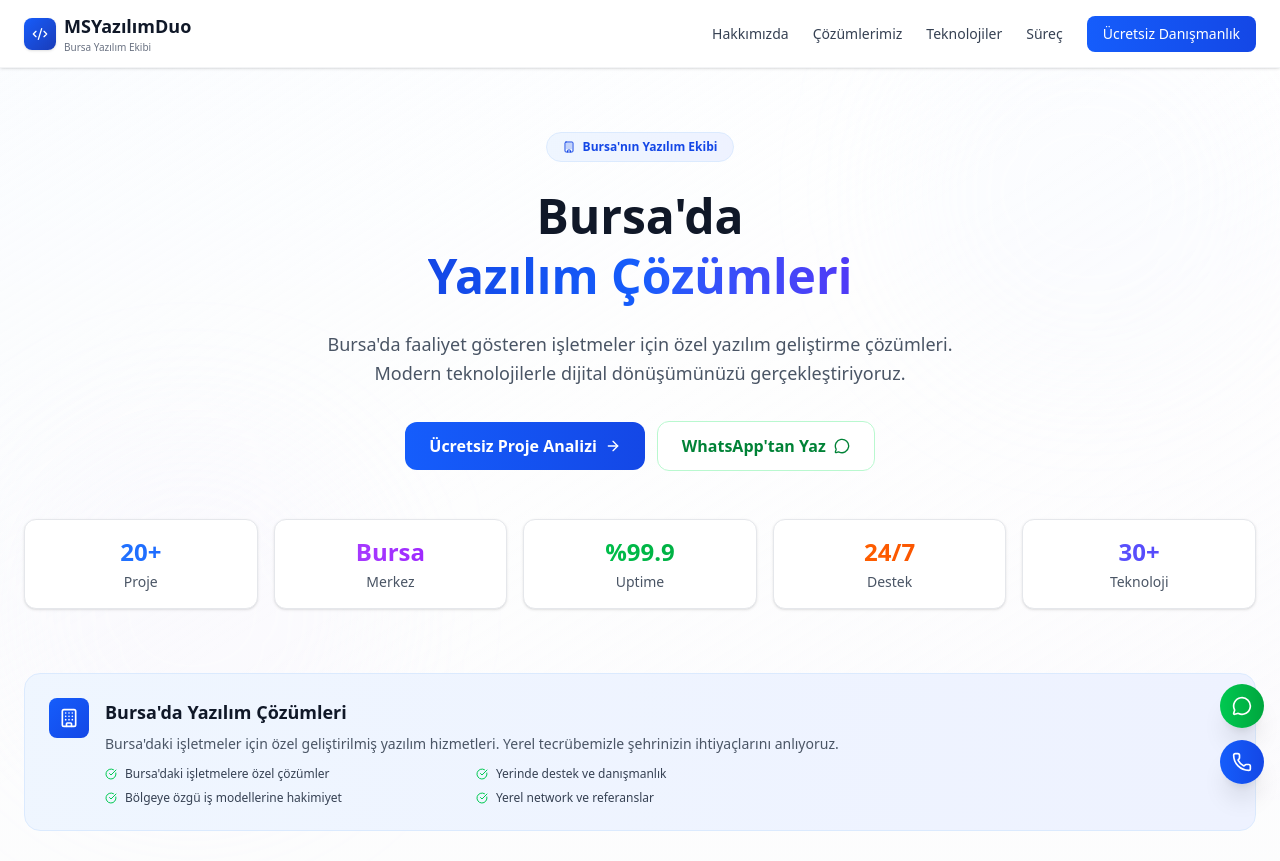
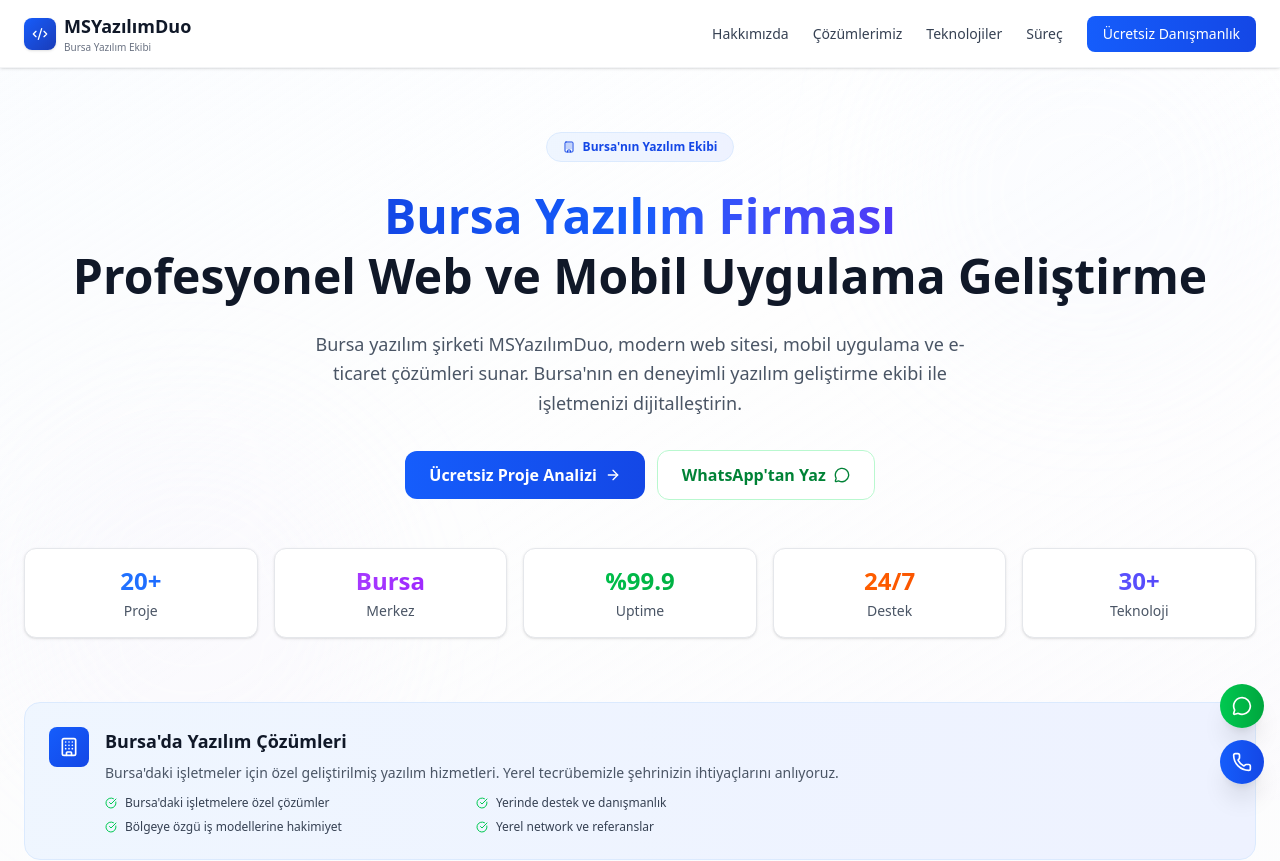
Before and after one commit to FurpaSerdal/msyazilimduo-website, a Next.js app: page / in a window 1280 px wide. Shown: the top 861 px of the page. Built offline with nearby package versions, Linux system fonts and the light colour scheme.

Commit message:
SEO optimization: Bursa yazılım keyword targeting and meta improvements

```diff
--- a/app/layout.tsx
+++ b/app/layout.tsx
@@ -4,11 +4,11 @@
 export const metadata: Metadata = {
   metadataBase: new URL('https://msyazilimduo.com'),
   title: {
-    default: "MSYazılımDuo | Profesyonel Web ve Yazılım Geliştirme Hizmetleri",
-    template: "%s | MSYazılımDuo"
+    default: "Bursa Yazılım | MSYazılımDuo - Profesyonel Web ve Mobil Uygulama Geliştirme",
+    template: "%s | MSYazılımDuo - Bursa Yazılım"
   },
-  description: "Bursa'da yazılım geliştirme hizmetleri. Next.js, React, Node.js ile kurumsal web uygulamaları, mobil uygulama, e-ticaret ve cloud çözümleri. 20+ başarılı proje.",
-  keywords: ["bursa yazılım", "bursa web tasarım", "yazılım geliştirme bursa", "web uygulama bursa", "mobil uygulama geliştirme", "e-ticaret çözümleri", "nextjs react node.js", "fullstack developer", "digital çözümler"],
+  description: "Bursa yazılım firması MSYazılımDuo ile profesyonel web sitesi, mobil uygulama ve yazılım geliştirme hizmetleri. Bursa'nın en iyi yazılım şirketi. Next.js, React, Node.js ile kurumsal çözümler. 7/24 destek, uygun fiyat, hızlı teslimat.",
+  keywords: ["bursa yazılım", "bursa yazılım firması", "bursa yazılım şirketi", "bursa web tasarım", "bursa web sitesi", "yazılım geliştirme bursa", "web uygulama bursa", "mobil uygulama bursa", "bursa e-ticaret", "bursa dijital ajans", "nextjs bursa", "react bursa", "web tasarım bursa", "yazılım hizmeti bursa"],
   authors: [{ name: "MSYazılımDuo", url: "https://msyazilimduo.com" }],
   creator: "MSYazılımDuo",
   publisher: "MSYazılımDuo",
@@ -21,9 +21,9 @@
     type: "website",
     locale: "tr_TR",
     url: "https://msyazilimduo.com",
-    siteName: "MSYazılımDuo Yazılım Stüdyosu",
-    title: "MSYazılımDuo | Profesyonel Web ve Yazılım Geliştirme",
-    description: "Modern teknolojilerle ölçeklenebilir, güvenli ve yüksek performanslı yazılım çözümleri. Next.js, React, Node.js uzmanı.",
+    siteName: "MSYazılımDuo - Bursa Yazılım Firması",
+    title: "Bursa Yazılım | MSYazılımDuo - Web Sitesi ve Mobil Uygulama",
+    description: "Bursa'nın lider yazılım şirketi. Profesyonel web sitesi, mobil uygulama, e-ticaret ve kurumsal yazılım geliştirme. Modern teknolojilerle ölçeklenebilir çözümler.",
     images: [
       {
         url: "/og-image.svg",
@@ -36,8 +36,8 @@
   },
   twitter: {
     card: "summary_large_image",
-    title: "MSYazılımDuo | Profesyonel Web ve Yazılım Geliştirme",
-    description: "Modern teknolojilerle ölçeklenebilir, güvenli ve yüksek performanslı yazılım çözümleri.",
+    title: "Bursa Yazılım | MSYazılımDuo - Web ve Mobil Uygulama Geliştirme",
+    description: "Bursa'da profesyonel yazılım geliştirme hizmetleri. Web sitesi, mobil uygulama, e-ticaret çözümleri. Uygun fiyat, hızlı teslimat.",
     images: ["/og-image.svg"],
     creator: "@msyazilimduo",
   },
@@ -64,7 +64,7 @@
   },
   manifest: "/manifest.json",
   verification: {
-    google: "google-site-verification-code",
+    google: "google82654c7cb7df78c1",
   },
   alternates: {
     canonical: "https://msyazilimduo.com",
--- a/app/page.tsx
+++ b/app/page.tsx
@@ -345,16 +345,16 @@
             </div>
 
             <h1 className="text-3xl sm:text-4xl md:text-5xl font-bold mb-6 text-gray-900 leading-tight">
-              Bursa'da
+              <span className="bg-gradient-to-r from-blue-700 via-blue-600 to-indigo-600 bg-clip-text text-transparent">
+                Bursa Yazılım Firması
+              </span>
               <br />
-              <span className="bg-gradient-to-r from-blue-700 via-blue-600 to-indigo-600 bg-clip-text text-transparent">
-                Yazılım Çözümleri
-              </span>
+              Profesyonel Web ve Mobil Uygulama Geliştirme
             </h1>
 
             <p className="text-base sm:text-lg text-gray-600 mb-8 leading-relaxed max-w-2xl mx-auto">
-              Bursa'da faaliyet gösteren işletmeler için özel yazılım geliştirme çözümleri.
-              Modern teknolojilerle dijital dönüşümünüzü gerçekleştiriyoruz.
+              Bursa yazılım şirketi MSYazılımDuo, modern web sitesi, mobil uygulama ve e-ticaret çözümleri sunar.
+              Bursa'nın en deneyimli yazılım geliştirme ekibi ile işletmenizi dijitalleştirin.
             </p>
 
             <div className="flex flex-col sm:flex-row gap-3 justify-center items-center">
```
Also changed, not shown: 1 other file (tests, documents, lock files or other folders).
